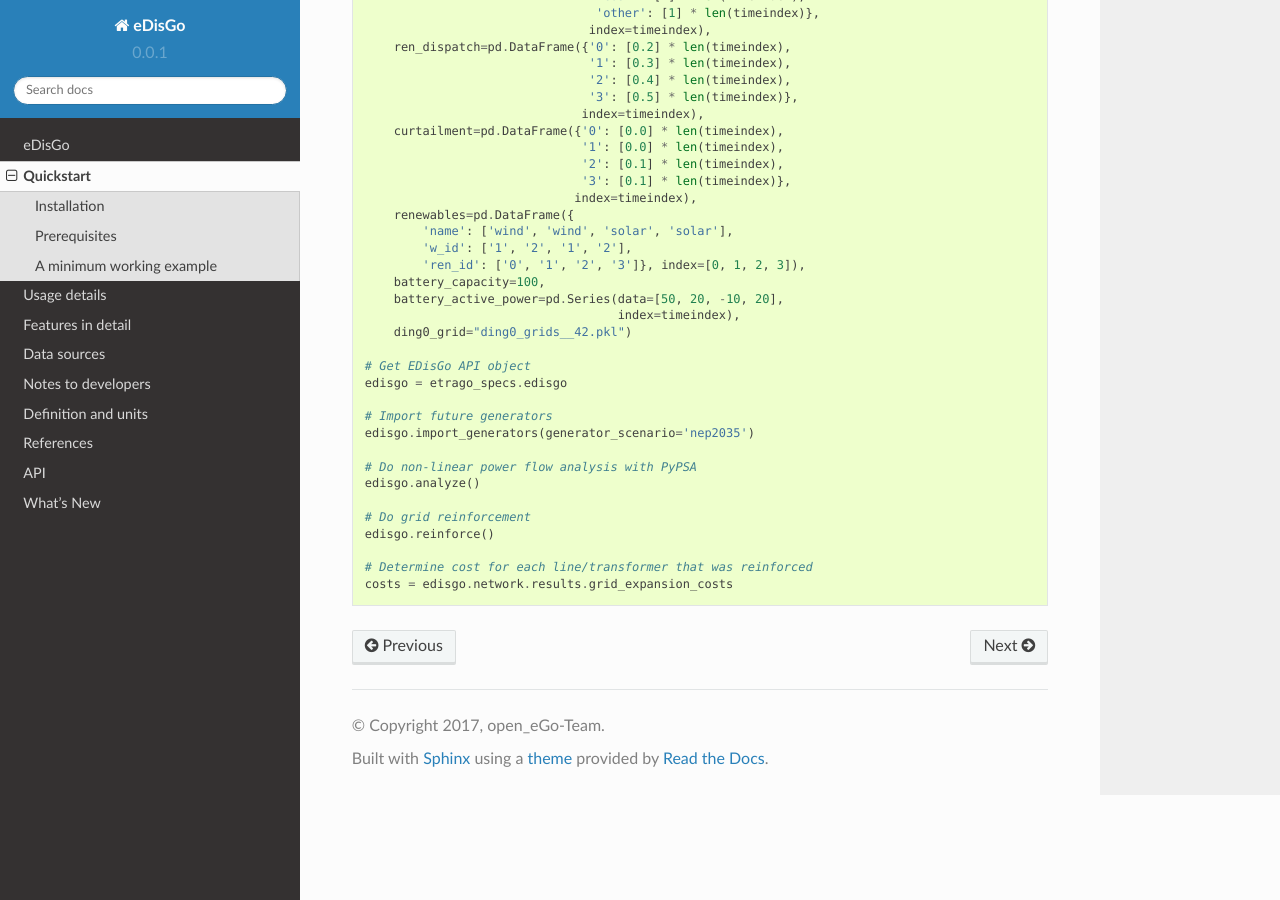
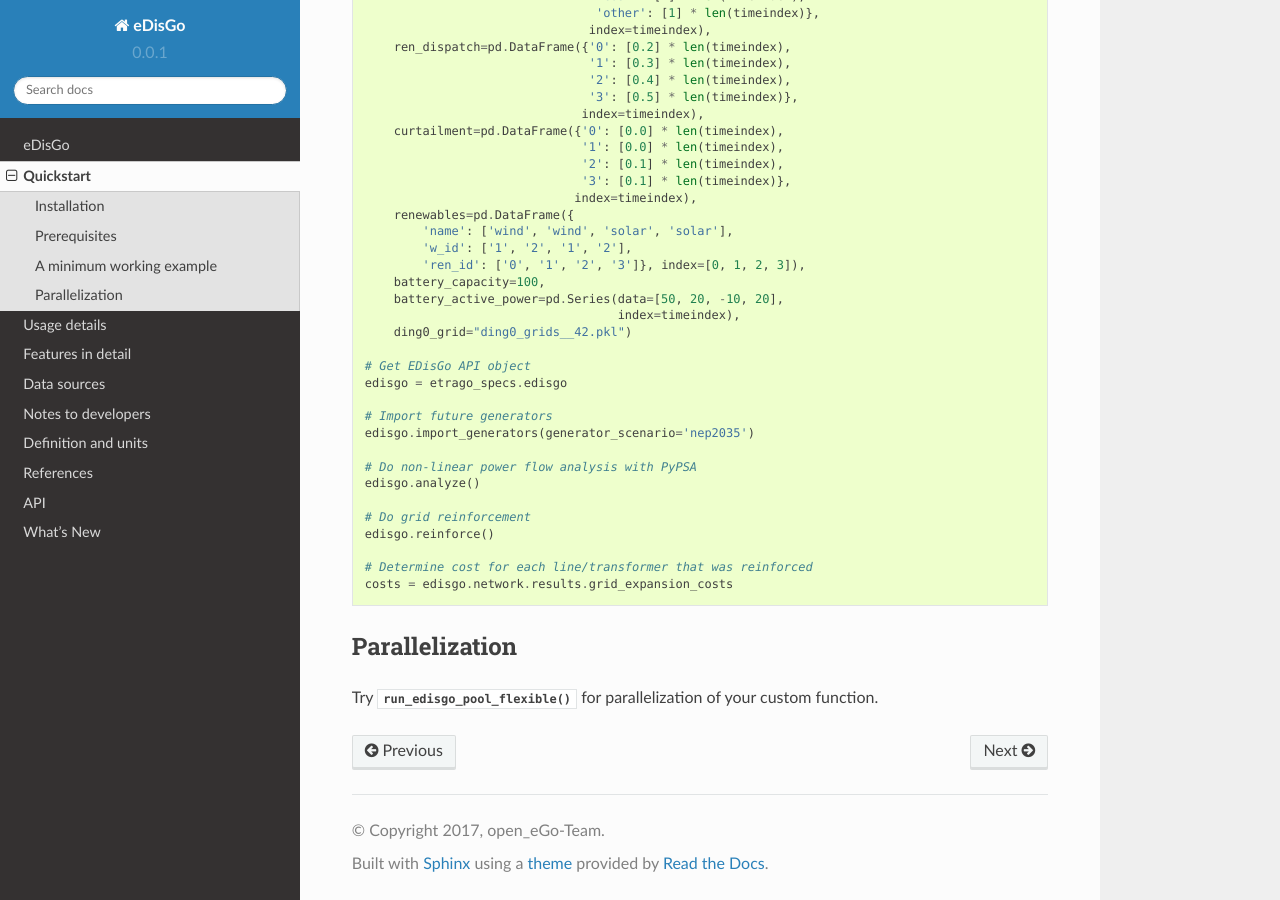
Before and after one commit to openego/eDisGo, a Sphinx documentation site: the page built from doc/quickstart.rst, in a window 1280 px wide and 900 px high, scrolled down 1775 px. Built offline with Sphinx 7.4.7 and the Read the Docs theme 2.0.0, drawn with Linux system fonts in a browser that asks for light colours; formulas are drawn with MathJax 3.

Commit message:
Update quickstart about custom function parallelization

```diff
--- a/doc/quickstart.rst
+++ b/doc/quickstart.rst
@@ -130,3 +130,9 @@ If you want to provide eTraGo specifications:
 
     # Determine cost for each line/transformer that was reinforced
     costs = edisgo.network.results.grid_expansion_costs
+
+Parallelization
+---------------
+
+Try :func:`~.edisgo.tools.edisgo_run.run_edisgo_pool_flexible` for
+parallelization of your custom function.
```
